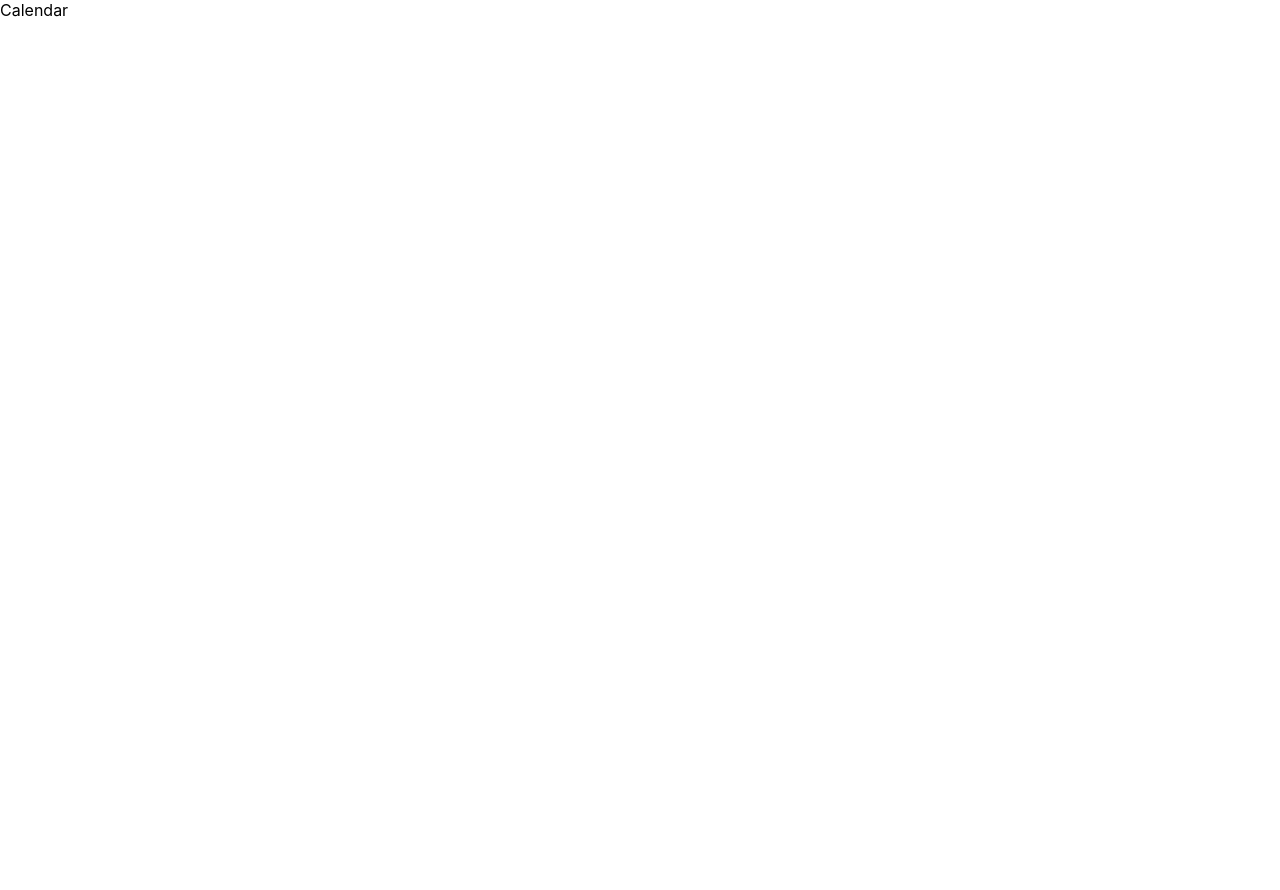
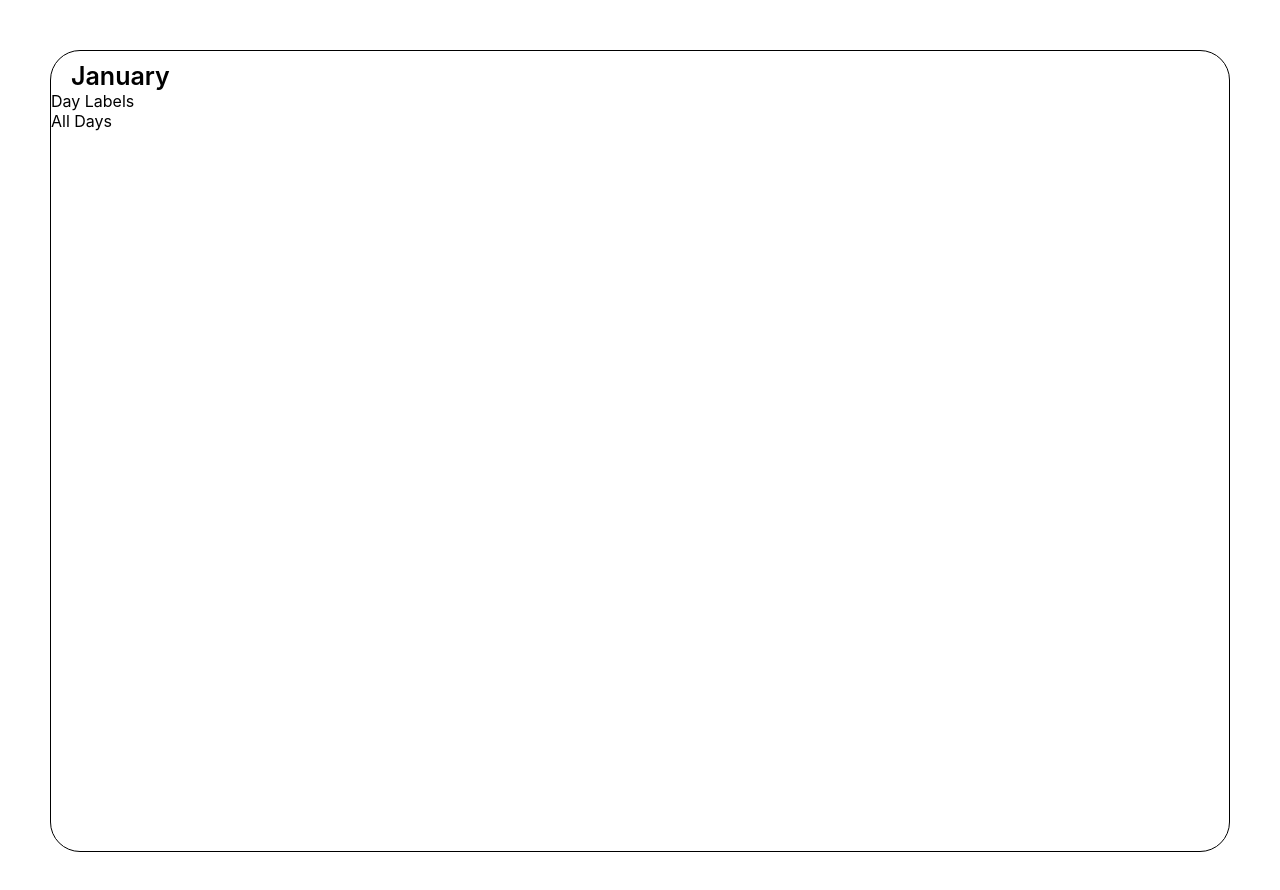
Before and after one commit to rhish9h/cycling-training, a React (Create React App) app: page /plan in a window 1280 px wide. Shown: the top 890 px of the page. Before the commit the page ends 800 px from the top, so only its background shows below. Built offline with nearby package versions, Linux system fonts and the light colour scheme.

Commit message:
basic calendar component structure

```diff
--- a/src/components/calendar/Calendar.js
+++ b/src/components/calendar/Calendar.js
@@ -1,9 +1,17 @@
-import React from "react";
+import React, { useState } from "react";
+import styles from './Calendar.module.css';
+import Heading from "./heading/Heading";
+import DayLabels from "./dayLabels/DayLabels";
+import AllDays from "./allDays/AllDays";
 
 const Calendar = () => {
+    const [ curMonth, setCurMonth ] = useState("January");
+
     return (
-        <div>
-            Calendar
+        <div className={styles.calendar}>
+            <Heading heading={curMonth}/>
+            <DayLabels />
+            <AllDays />
         </div>
     )
 }
--- /dev/null
+++ b/src/components/calendar/Calendar.module.css
@@ -0,0 +1,6 @@
+.calendar {
+    border: 1px solid black;
+    border-radius: 30px;
+    margin: 50px;
+    min-height: 50em;
+}
--- /dev/null
+++ b/src/components/calendar/allDays/AllDays.js
@@ -0,0 +1,11 @@
+import React from "react";
+
+const AllDays = () => {
+    return (
+        <div>
+            All Days
+        </div>
+    )
+}
+
+export default AllDays;
--- /dev/null
+++ b/src/components/calendar/dayLabels/DayLabels.js
@@ -0,0 +1,11 @@
+import React from "react";
+
+const DayLabels = () => {
+    return (
+        <div>
+            Day Labels
+        </div>
+    )
+}
+
+export default DayLabels;
--- /dev/null
+++ b/src/components/calendar/heading/Heading.js
@@ -0,0 +1,12 @@
+import React from "react";
+import styles from './Heading.module.css';
+
+const Heading = ({heading}) => {
+    return (
+        <div className={styles.heading}>
+            {heading}
+        </div>
+    )
+}
+
+export default Heading;
--- /dev/null
+++ b/src/components/calendar/heading/Heading.module.css
@@ -0,0 +1,6 @@
+.heading {
+    font-size: 25px;
+    font-weight: 600;
+    margin-left: 20px;
+    margin-top: 10px;
+}
```
